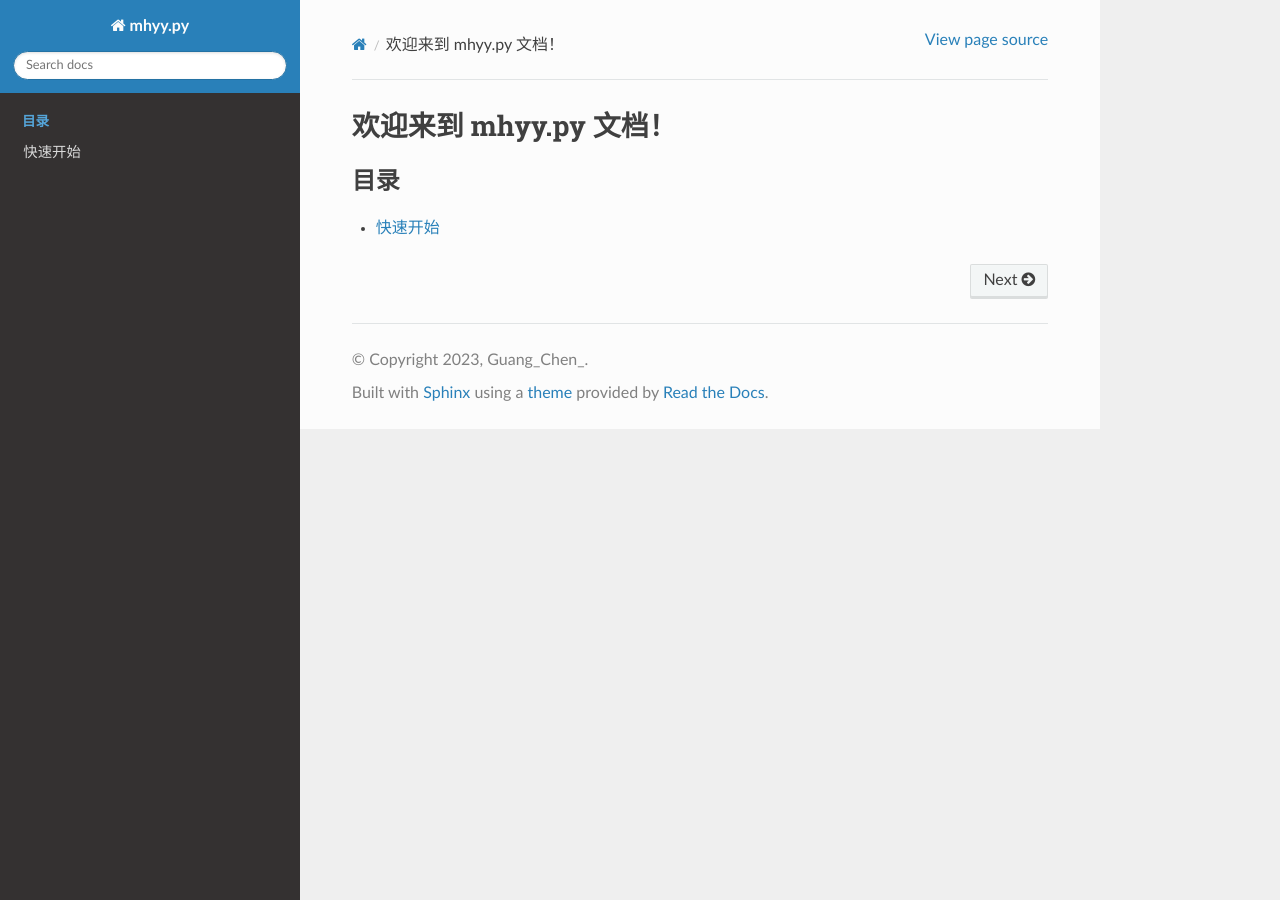
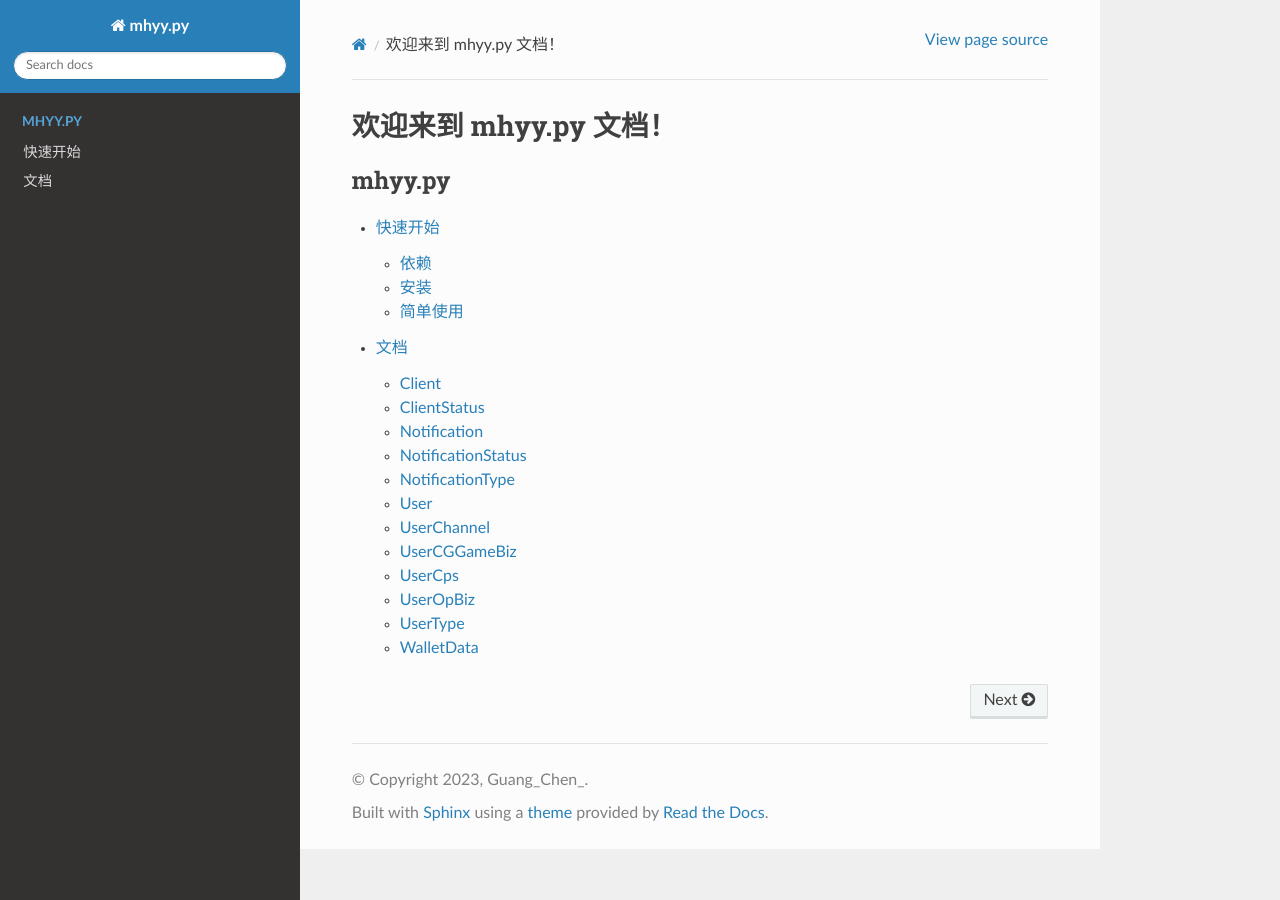
Before and after one commit to Mooneze/mhyy.py, a Sphinx documentation site: the page built from docs/source/index.rst, in a window 1280 px wide. Built offline with Sphinx 7.4.7 and the Read the Docs theme 2.0.0, drawn with Linux system fonts in a browser that asks for light colours.

Commit message:
doc(document): add base document and full quick start

````diff
--- /dev/null
+++ b/docs/source/document.md
@@ -0,0 +1,37 @@
+# 文档
+
+## Client
+
+### 属性
+
+- **is_closed** _bool_ 客户端是否关闭
+- **status** _ClientStatus_ 客户端状态
+- **version** _str_ 客户端版本(与米哈云游最新版本保持同步)
+
+### close()
+
+### get_wallet()
+
+### get_notifications()
+
+## ClientStatus
+
+## Notification
+
+## NotificationStatus
+
+## NotificationType
+
+## User
+
+## UserChannel
+
+## UserCGGameBiz
+
+## UserCps
+
+## UserOpBiz
+
+## UserType
+
+## WalletData
--- a/docs/source/index.rst
+++ b/docs/source/index.rst
@@ -8,6 +8,7 @@
 
 .. toctree::
    :maxdepth: 2
-   :caption: 目录
+   :caption: mhyy.py
 
    快速开始<quick_start.md>
+   文档<document.md>
--- a/docs/source/quick_start.md
+++ b/docs/source/quick_start.md
@@ -1,12 +1,18 @@
 # 快速开始
 
-从 pip 安装mhyy.py
+## 依赖
+
+mhyy.py 依赖 Python3 运行环境，请确保你的 Python 版本大于 3.7.
+
+## 安装
+
+mhyy.py 已在 [pypi](https://pypi.org/project/mhyy.py/) 中发布，你可以通过下面的命令安装 mhyy.py
 
 ```shell
 pip install mhyy.py
 ```
 
-现在让我们开始操作吧
+## 简单使用
 
 ```pycon
 >>> from mhyy import Client, User
@@ -29,4 +35,9 @@
 datetime.time(6, 10)
 ```
 
-这样，你就完成了一个基础的签到操作
+这样，你就完成了一个基础的签到操作。
+
+其中`r.is_signin`是判断这次操作是否为签到的主要依据。
+例程中结果为`True`则代表该操作为签到操作。反之，如果结果为`False`，则为一般获取资产的操作。
+
+详细内容可以参考 [WalletData](document.html#walletdata) 一节
````
